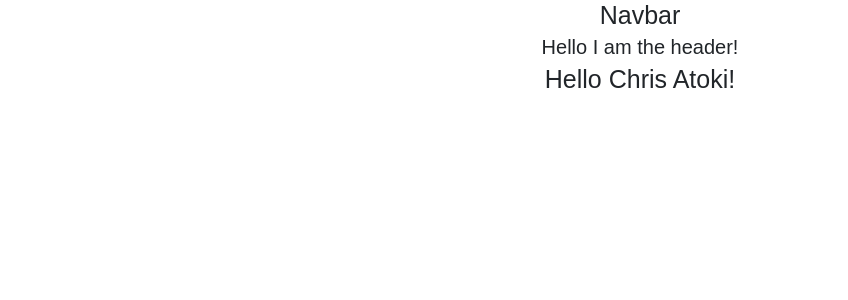
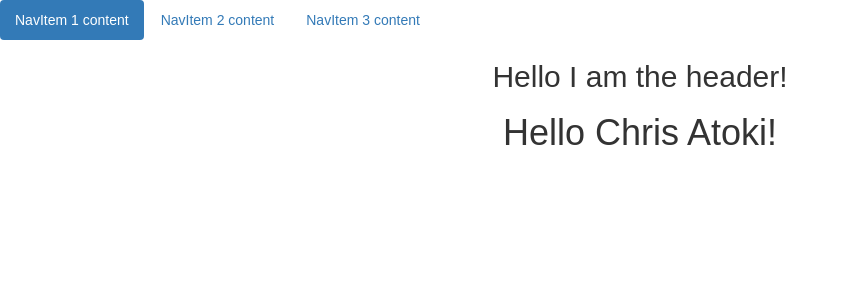
Before and after one commit to KingAtoki/for-the-love-of-beauty, a React (Create React App) app in the folder for-the-love-of-beauty/: page / in a window 1280 px wide. Shown: the top 300 px of the page, without its empty margins (0-848 px from the left). Built offline with nearby package versions, Linux system fonts and the light colour scheme.

Commit message:
Finally got bootstrap to start working

```diff
--- a/for-the-love-of-beauty/package.json
+++ b/for-the-love-of-beauty/package.json
@@ -3,7 +3,9 @@
   "version": "0.1.0",
   "private": true,
   "dependencies": {
+    "bootstrap": "^3.3.7",
     "react": "^16.2.0",
+    "react-bootstrap": "^0.32.1",
     "react-dom": "^16.2.0",
     "react-scripts": "1.1.0"
   },
--- a/for-the-love-of-beauty/src/App.jsx
+++ b/for-the-love-of-beauty/src/App.jsx
@@ -1,6 +1,6 @@
 import React, { Component } from 'react';
 
-import HeaderComponent from '../src/Components/HeaderComponent/headerComponent';
+import HeaderComponent from '../src/Components/HeaderComponent/HeaderComponent';
 
 import './App.css';
 
--- a/for-the-love-of-beauty/src/Components/HeaderComponent/Navbar.jsx
+++ b/for-the-love-of-beauty/src/Components/HeaderComponent/Navbar.jsx
@@ -1,11 +1,31 @@
 import React, { Component } from 'react';
+import {
+  Navbar,
+  Nav,
+  NavDropdown,
+  NavItem,
+  MenuItem,
+  FormGroup,
+  FormControl,
+  Button
+} from 'react-bootstrap';
+
+function handleSelect(selectedKey) {
+  alert(`selected ${selectedKey}`);
+}
 
 class NavigationBar extends Component {
   render() {
     return (
-      <div>
-        <h1>Navbar</h1>
-      </div>
+      <Nav bsStyle="pills" activeKey={1} onSelect={handleSelect}>
+        <NavItem eventKey={1} href="/home">
+          NavItem 1 content
+        </NavItem>
+        <NavItem eventKey={2} title="Item">
+          NavItem 2 content
+        </NavItem>
+        <NavItem eventKey={3}>NavItem 3 content</NavItem>
+      </Nav>
     );
   }
 }
--- a/for-the-love-of-beauty/src/index.js
+++ b/for-the-love-of-beauty/src/index.js
@@ -1,4 +1,4 @@
-import 'bootstrap/dist/css/bootstrap.css';
+// import 'bootstrap/dist/css/bootstrap.css';
 import React from 'react';
 import ReactDOM from 'react-dom';
 import './index.css';
```
Also changed, not shown: 1 other file (tests, documents, lock files or other folders).
